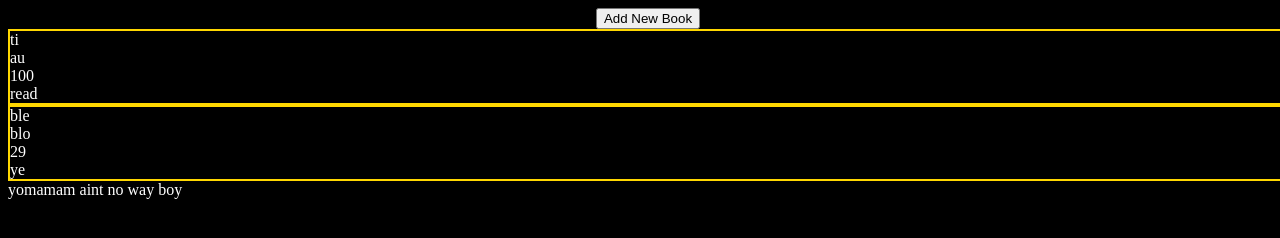
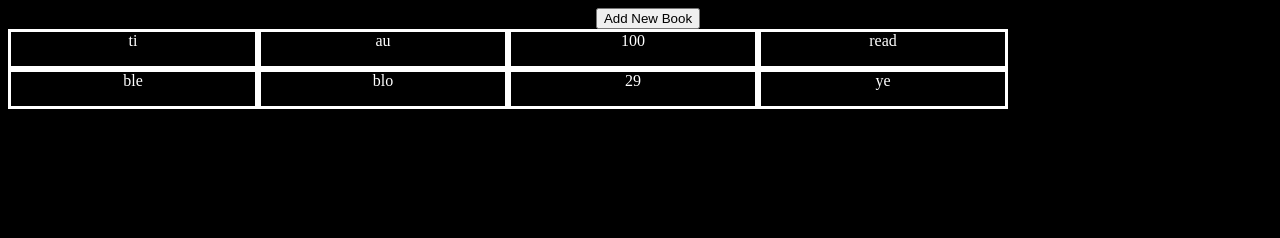
Before and after one commit to moises0142/Library, a plain HTML site: page index.html in a window 1280 px wide. Drawn offline with Linux system fonts and the light colour scheme.

Commit message:
made slight cosmetic changes

```diff
--- a/index.html
+++ b/index.html
@@ -14,7 +14,6 @@
     </div>
     <div class="booksContainer">
     </div>
-    <div>yomamam aint no way boy</div>
     <dialog>
         <button class="x">X</button>
         <form id="bookForm" action="" method="get" class="form">
--- a/index.js
+++ b/index.js
@@ -1,14 +1,3 @@
-const myLibrary = [];
-
-function Book(title,author,pages,read){
-    this.title = title;
-    this.author = author;
-    this.pages = pages;
-    this.read = read;
-    this.info =function(){
-        return "The "+this.title+" by "+this.author+", "+this.pages+", "+this.read;
-    }
-}
 let book20 = new Book("ti", "au", "100", "read");
 let book30 = new Book("ble", "blo", "29", "ye");
 
@@ -25,6 +14,20 @@ addNewBookButton.addEventListener("click" , addBookButton);
 addBookToLibraryButton.addEventListener('click', addBookLibraryButton);
 isRead.addEventListener('click',readOrReadent)
 let reada=0;
+
+
+const myLibrary = [];
+
+function Book(title,author,pages,read){
+    this.title = title;
+    this.author = author;
+    this.pages = pages;
+    this.read = read;
+    this.info =function(){
+        return "The "+this.title+" by "+this.author+", "+this.pages+", "+this.read;
+    }
+}
+
 function readOrReadent(){
     if(reada<1){
         reada=+1;
@@ -109,6 +112,7 @@ function displayBooks(last){
     else{
         let displayContainer = document.querySelector(".booksContainer");
 
+
         let displayBox = document.createElement("div");
         displayBox.className = "displayBox"
 
--- a/style.css
+++ b/style.css
@@ -24,5 +24,16 @@ body{
   }
 
   .displayBox{
-    border: 2px solid gold;
+
+    display:flex;
+    max-width:1000px;
+    min-width: 250px;
+    height:40px;
+
   }
+  .displayBox *{
+
+    border: 3px white solid;
+    flex:1 1 0;
+    text-align: center;
+  }
```
